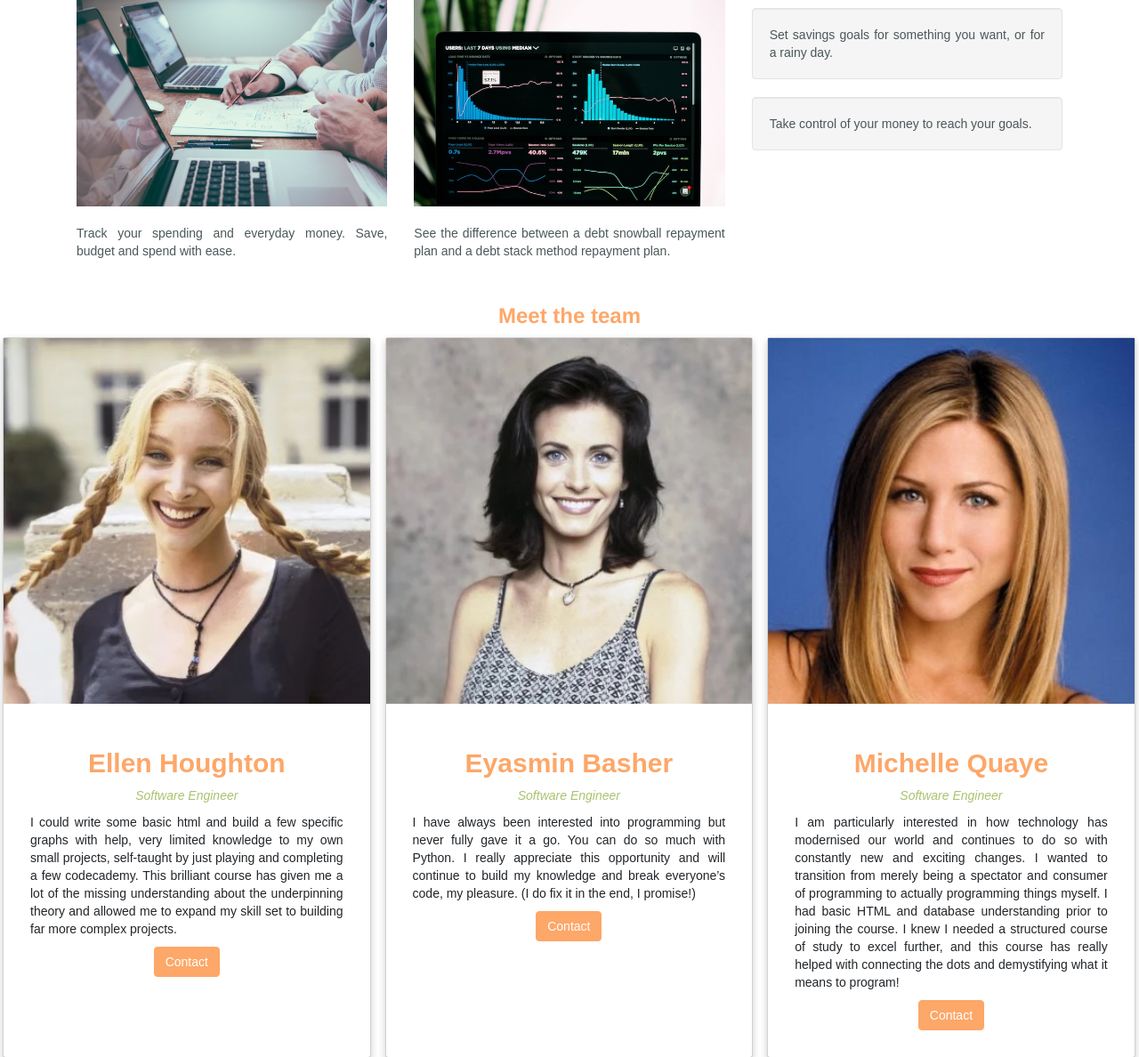
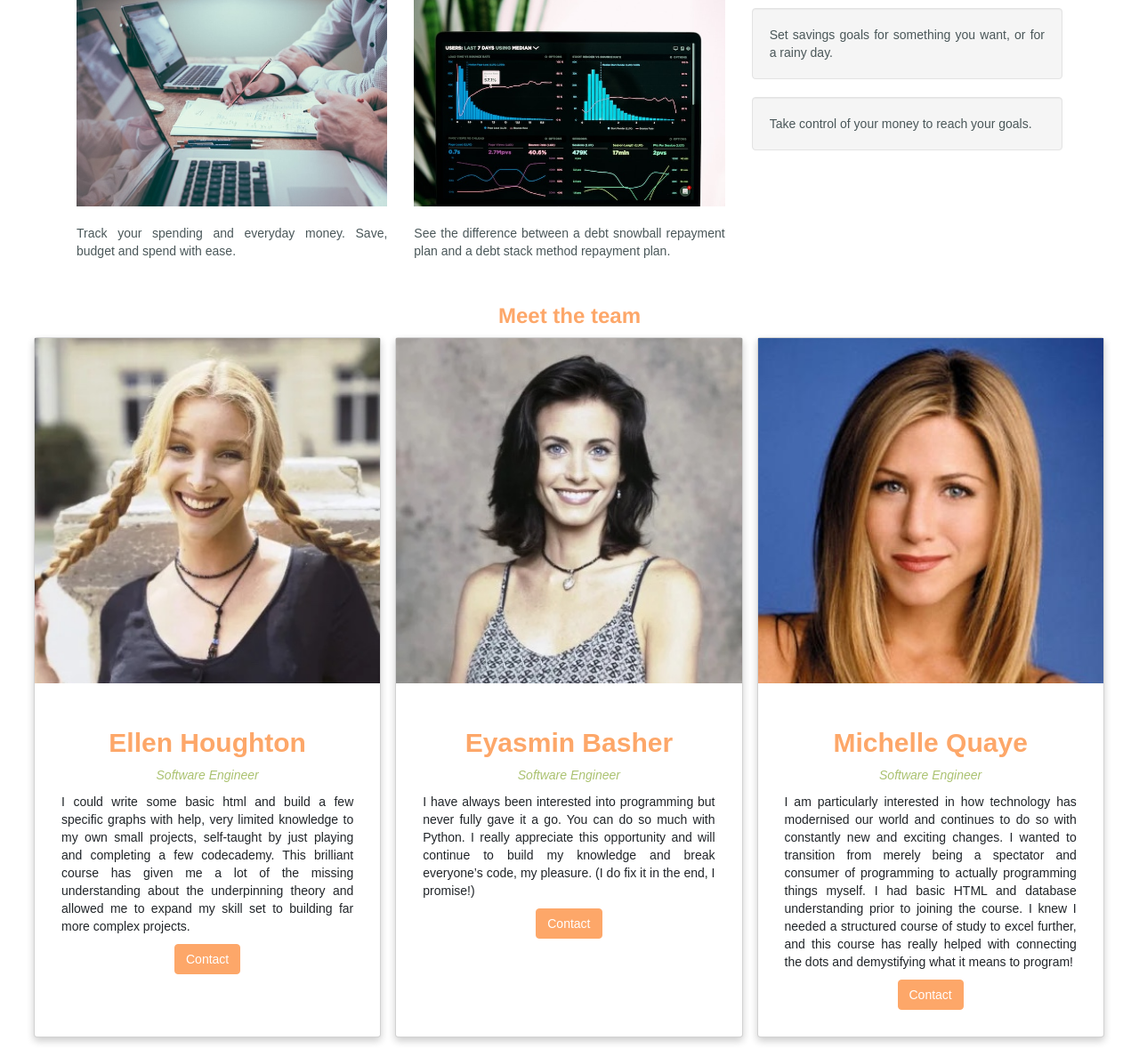
Before and after one commit to annwyl21/jamee, a Flask app: page / in a window 1280 px wide. Shown: the part 1168-2356 px from the top of the page at 89% size. Run offline with Flask 3, Linux system fonts and the light colour scheme; some libraries are stand-ins or nearby versions.

Commit message:
added margin to about us section

```diff
--- a/application/static/styles/styles.css
+++ b/application/static/styles/styles.css
@@ -104,12 +104,15 @@ span {
     font-weight: bold;
 }
 
-.row aboutus {
+.aboutus {
     box-sizing: border-box;
     display: inline-block;
     overflow-x: hidden;
-    margin-right: 120px!important;
-    margin-left: 120px!important;
+}
+
+#aboutus {
+    margin-right: 20px;
+    margin-left: 20px;
 }
 
 .column {
--- a/application/templates/index.html
+++ b/application/templates/index.html
@@ -69,7 +69,7 @@ https://www.w3schools.com/bootstrap/bootstrap_templates.asp
 <br>
 
 <h3>Meet the team</h3>
-<div class="about us row">
+<div class="about us row" id="aboutus">
   <div class="column col-sm-4">
     <div class="card">
       <img src="./static/images/phoebe.jpg" alt="Phoebe">
```
